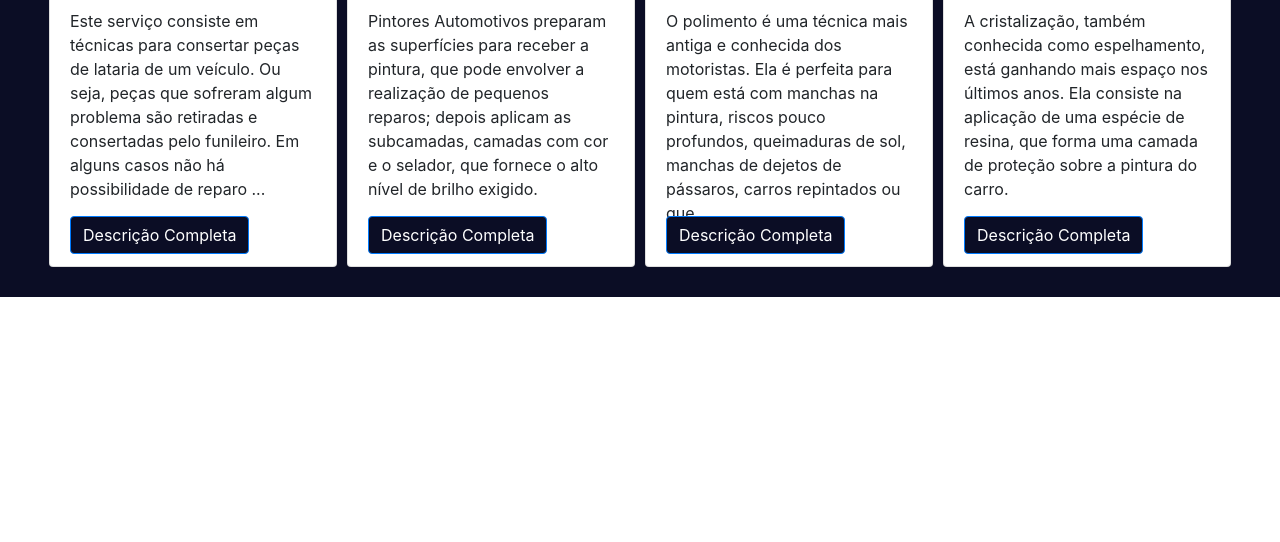
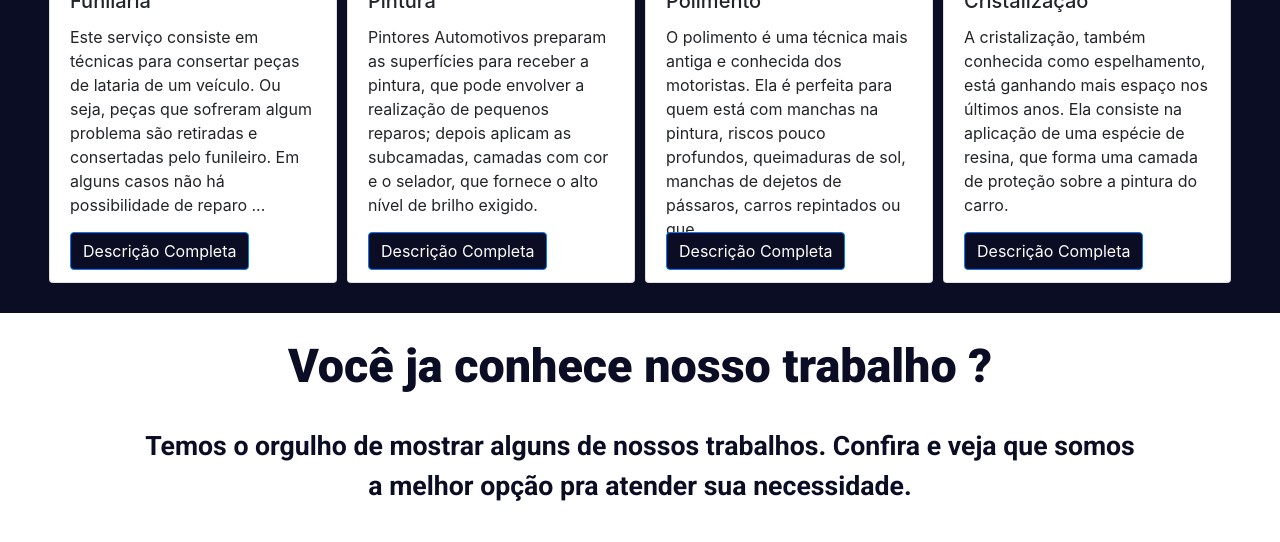
Before and after one commit to Matheus-mVilela/Saulo_Funilaria-Pintura, a plain HTML site: page index-SR.html in a window 1280 px wide. Shown: the part 1257-1799 px from the top of the page. Before the commit the page ends 1554 px from the top, so only its background shows below. Drawn offline with nearby package versions, Linux system fonts and the light colour scheme.

Commit message:
Iniciando section nosso trabalho

```diff
--- a/_css/_index.css
+++ b/_css/_index.css
@@ -122,7 +122,7 @@ section#home .carousel-inner {
 
 /*Estilização do carrocel (fim)*/
 
-
+/*Estiização section de serviços*/
 section.bg-servico{
     background-color: rgb(11, 13, 37);
     padding: 30px 0;
@@ -138,7 +138,7 @@ section.bg-servico{
 }
 
 .servico h1{
-    font-size: 50pt;
+    font-size: 45pt;
     font-family: 'Roboto', sans-serif;
     color: white;
 }
@@ -149,6 +149,8 @@ section.bg-servico{
     color: white;
     font-weight: 800;
 }
+/*Estiização section de serviços (fim) */
+
 /*Estilização do card*/
 
 .servico-todas-card{
@@ -171,3 +173,37 @@ section.bg-servico{
 }
 
 /*Estilização do card (fim)*/
+
+/*Nosso trabalho */
+
+.nossoTrabalho{
+    width: 100%;
+    height: 800px;
+    display: flex;
+    flex-direction: column;
+    align-items: center;
+}
+
+.nt-textDiv{
+    width: 1000px;
+    height: 200px;
+    position: relative;
+    top: 25px;
+    text-align: center;
+}
+
+.nt-textDiv h1 {
+    font-family: 'Roboto', sans-serif;
+    font-weight: 800;
+    color: rgb(11, 13, 37);
+    font-size: 35pt;
+}
+
+.nt-textDiv p{
+    font-family: 'Roboto', sans-serif;
+    font-weight: 700;
+    color: rgb(11, 13, 37);
+    font-size: 20pt;
+}
+
+/*Nosso travalho (fim)*/
--- a/index-SR.html
+++ b/index-SR.html
@@ -6,6 +6,7 @@
     <meta name="viewport" content="width=device-width, initial-scale=1.0">
     <link rel="stylesheet" type="text/css" href="_css/_index.css">
     <link href="https://fonts.googleapis.com/css2?family=Roboto:wght@300;400;500;700;900&display=swap" rel="stylesheet">
+    <link rel="stylesheet" href="_css/fotos.css">
     <!--Bootstrap-->
     <link rel="stylesheet" href="https://stackpath.bootstrapcdn.com/bootstrap/4.4.1/css/bootstrap.min.css"
         integrity="sha384-Vkoo8x4CGsO3+Hhxv8T/Q5PaXtkKtu6ug5TOeNV6gBiFeWPGFN9MuhOf23Q9Ifjh" crossorigin="anonymous">
@@ -75,9 +76,9 @@
                         <h1>Responsabilidade</h1>
                         <h2>Atendimento diferenciado</h2>
                         <br>
-                        <p>Respeitando sempre os prazos trazemos uma experiência <br>
+                        <p>Respeitando sempre os prazos trazemos uma experiência
                             de mais de 30 anos em serviços de funilaria e pintura. <br> Aqui você encontrará serviços
-                            especializados e <br>
+                            especializados e
                             verá que podemos fazer o melhor para você.</p>
                     </div>
                     <img class="img-logo" src="_img/img-logo-contato.png" alt="">
@@ -89,9 +90,10 @@
                         <h1>Qualidade e <br> Modernização</h1>
                         <h2>Proficionais Capacitados</h2>
                         <br>
-                        <p>Nossa preocupação em manter a qualidade no <br> atendimento e nos serviços é o que consolida nossa
-                        <br> oficina no mercado há muitos anos. Pintores e funileiros <br> de confiança e altamente capacitados, peças
-                            genuínas <br> e preço justo é aqui. </p>
+                        <p>Nossa preocupação em manter a qualidade no atendimento e nos serviços é o que consolida nossa
+                            oficina no mercado há muitos anos. Pintores e funileiros de confiança e altamente
+                            capacitados, peças
+                            genuínas e preço justo é aqui. </p>
                     </div>
                     <img class="img-logo" src="_img/img-selodequalidade.png" alt="">
                     <img src="_img/img-qualidadecarro.png" class="d-block w-100" alt="...">
@@ -114,7 +116,7 @@
     <section class="bg-servico">
         <div class="servico">
             <h1>Serviços</h1>
-
+            <br>
             <p>A Funilaria e Pintura S&R já está a mais de 30 anos no mercado, conta com
                 profissionais <br> qualificados e treinados para realizar o melhor em seu veículo.</p>
 
@@ -192,15 +194,22 @@
     <!-- FINAL SERVICO -->
 
 
-    <!-- INICIO QUEM SOMOS -->
-    <section class="quemsomos-principal">
-
-        <div>
-
+    <!-- INICIO NOSSO TRABALHO -->
+    <section class="nossoTrabalho">
+        <div class="nt-textDiv">
+            <h1>Você ja conhece nosso trabalho ?</h1>
+            <br>
+            <p>Temos o orgulho de mostrar alguns de nossos trabalhos. Confira e veja que somos a melhor opção pra
+                atender sua necessidade.</p>
         </div>
 
+            <div class="nt-albumDeFotos">
+
+
+            </div>
     </section>
-    <!-- FINAL QUEM SOMOS -->
+
+    <!-- FINAL NOSSO TRABALHO -->
 
 
     <script src="https://code.jquery.com/jquery-3.4.1.slim.min.js"
```
